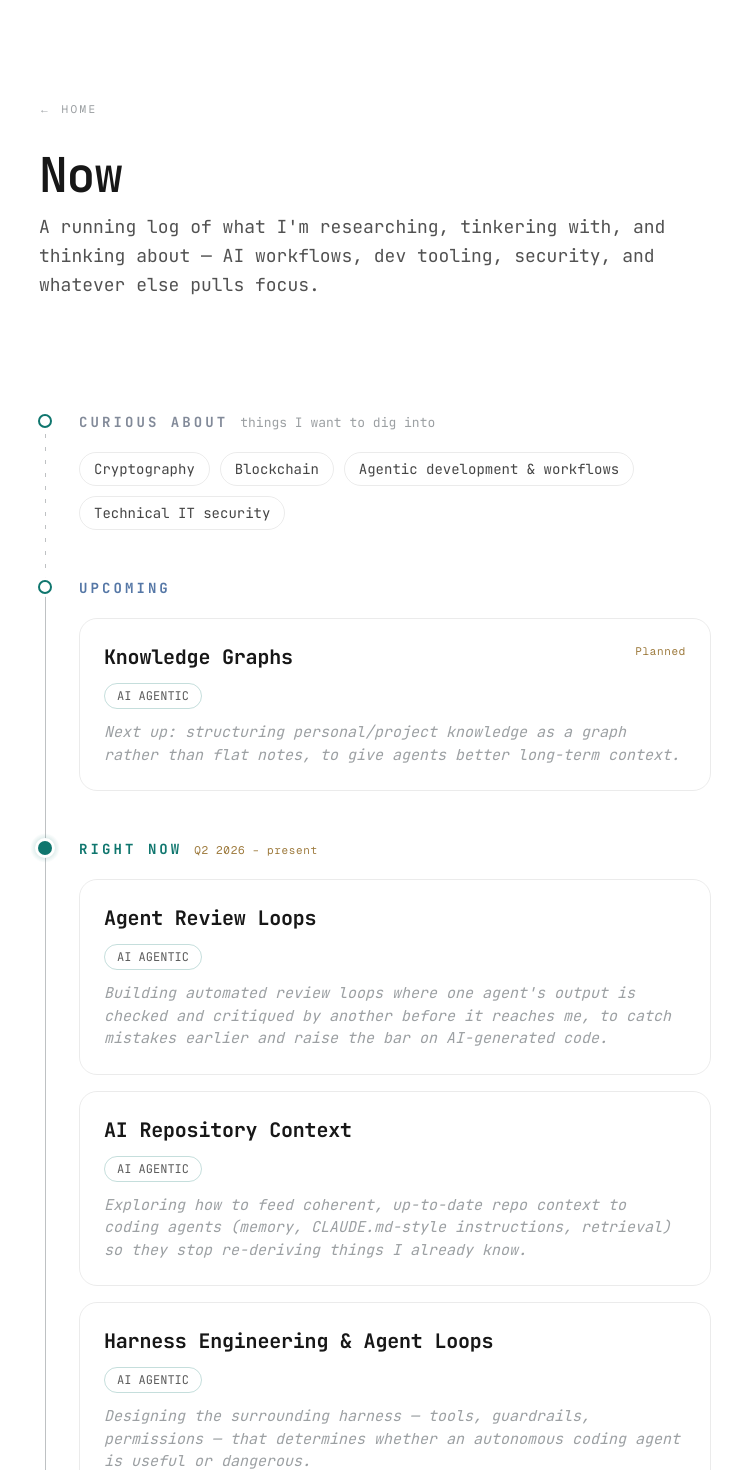
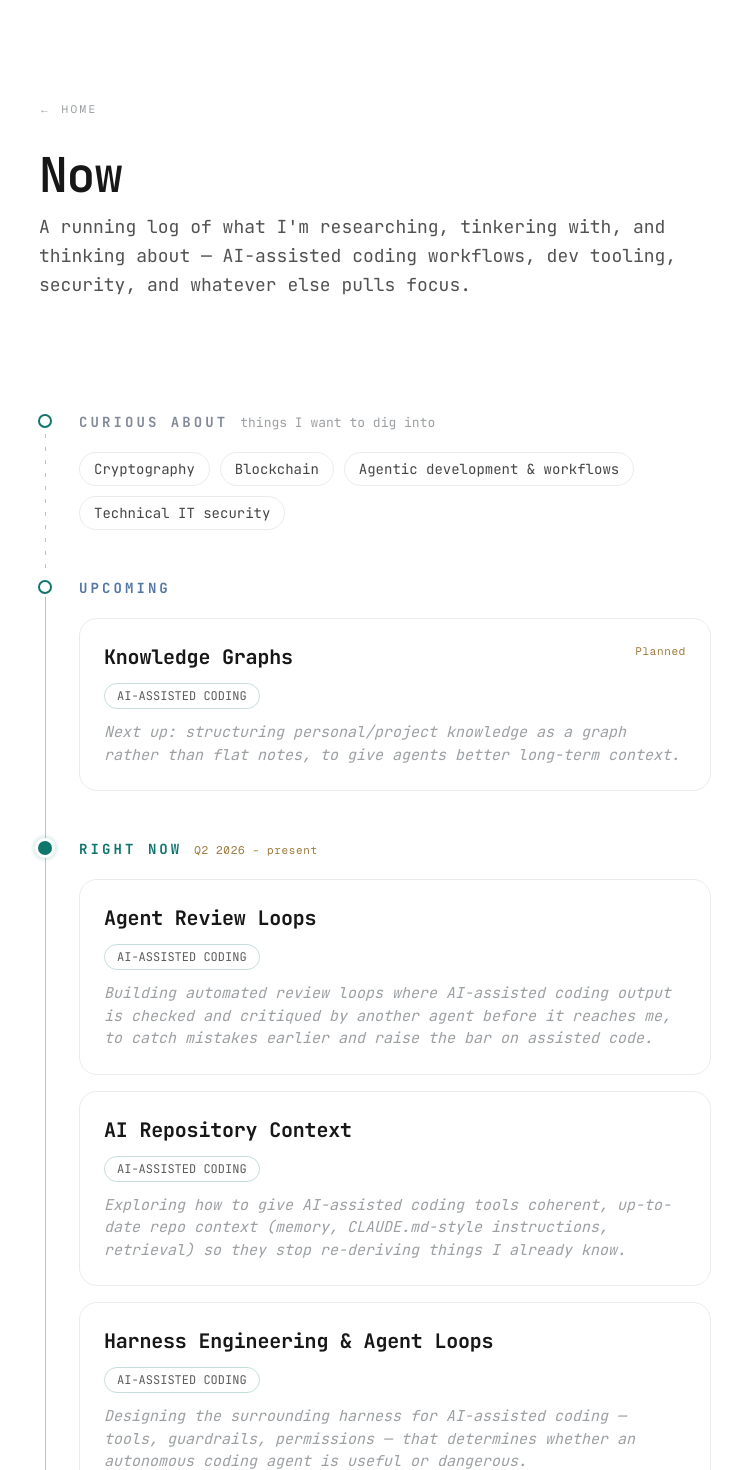
Before and after one commit to StefVanremoortele/personal_webpage, a Next.js app: page /now in a window 1280 px wide. Shown: the top 1470 px of the page, without its empty margins (265-1007 px from the left). Built offline with nearby package versions, Linux system fonts and the light colour scheme.

Commit message:
fix: clarify engineer identity and AI-assisted work

```diff
--- a/app/now/page.tsx
+++ b/app/now/page.tsx
@@ -13,14 +13,14 @@ import { getNowGroups, type NowGroup, type NowItem } from "@/lib/now";
 export const metadata: Metadata = {
   title: "Now — Stef Vanremoortele",
   description:
-    "What I'm currently exploring, what's planned next, and what I've researched in the past — AI workflows, dev tooling, security topics, and general tinkering.",
+    "What I'm currently exploring, what's planned next, and what I've researched in the past — AI-assisted coding workflows, dev tooling, security topics, and general tinkering.",
   alternates: { canonical: `${siteUrl}/now` },
 };
 
 const ERAS: Record<Era, { label: string; color: string }> = {
   dev: { label: "DEVELOPMENT", color: "var(--era-dev)" },
   sec: { label: "SECURITY", color: "var(--era-sec)" },
-  agent: { label: "AI AGENTIC", color: "var(--era-agent)" },
+  agent: { label: "AI-ASSISTED CODING", color: "var(--era-agent)" },
 };
 
 const RAIL_COLOR = "color-mix(in srgb, var(--muted) 65%, transparent)";
@@ -205,8 +205,8 @@ export default function NowPage() {
             Now
           </h1>
           <p className="mb-20 max-w-2xl text-base leading-relaxed text-foreground/75 sm:mb-28 sm:text-lg">
-            A running log of what I&apos;m researching, tinkering with, and thinking about — AI
-            workflows, dev tooling, security, and whatever else pulls focus.
+            A running log of what I&apos;m researching, tinkering with, and thinking about — AI-assisted
+            coding workflows, dev tooling, security, and whatever else pulls focus.
           </p>
 
           <section aria-label="Timeline">
--- a/components/Hero.tsx
+++ b/components/Hero.tsx
@@ -8,7 +8,7 @@ import { useMorphPath } from "./useMorphPath";
 const ROLES = [
   {
     key: "dev",
-    label: "Software Developer",
+    label: "Software Engineer",
     color: "oklch(0.86 0.14 172)",
     glow: "oklch(0.86 0.14 172 / 0.45)",
     gradient: "linear-gradient(135deg, oklch(0.86 0.14 172), oklch(0.86 0.14 172))",
@@ -153,7 +153,7 @@ export function Hero({ currentNow }: HeroProps) {
                 "background-color 600ms ease, background-image 600ms ease, box-shadow 600ms ease, transform 250ms cubic-bezier(.4,0,.2,1)",
             }}
           >
-            Get in contact
+            Discuss a project
           </a>
           {currentNow && (
             <a
--- a/content/now.config.ts
+++ b/content/now.config.ts
@@ -32,7 +32,7 @@ export const nowItems: NowItem[] = [
     period: "Q2 2026 – present",
     start: "2026-04",
     blurb:
-      "Building automated review loops where one agent's output is checked and critiqued by another before it reaches me, to catch mistakes earlier and raise the bar on AI-generated code.",
+      "Building automated review loops where AI-assisted coding output is checked and critiqued by another agent before it reaches me, to catch mistakes earlier and raise the bar on assisted code.",
   },
   {
     slug: "ai-repository-context",
@@ -42,7 +42,7 @@ export const nowItems: NowItem[] = [
     period: "Q2 2026 – present",
     start: "2026-04",
     blurb:
-      "Exploring how to feed coherent, up-to-date repo context to coding agents (memory, CLAUDE.md-style instructions, retrieval) so they stop re-deriving things I already know.",
+      "Exploring how to give AI-assisted coding tools coherent, up-to-date repo context (memory, CLAUDE.md-style instructions, retrieval) so they stop re-deriving things I already know.",
   },
   {
     slug: "harness-engineering-agent-loops",
@@ -52,7 +52,7 @@ export const nowItems: NowItem[] = [
     period: "Q2 2026 – present",
     start: "2026-04",
     blurb:
-      "Designing the surrounding harness — tools, guardrails, permissions — that determines whether an autonomous coding agent is useful or dangerous.",
+      "Designing the surrounding harness for AI-assisted coding — tools, guardrails, permissions — that determines whether an autonomous coding agent is useful or dangerous.",
   },
   {
     slug: "spec-driven",
--- a/scripts/generate-og.mjs
+++ b/scripts/generate-og.mjs
@@ -4,7 +4,7 @@ import sharp from "sharp";
 import { writeFileSync } from "node:fs";
 
 const NAME = "Stef Vanremoortele";
-const TITLE = "Software Developer & Security Specialist";
+const TITLE = "Software Engineer & Security Specialist";
 const escapeXml = (s) => s.replace(/&/g, "&amp;").replace(/</g, "&lt;").replace(/>/g, "&gt;");
 const URL = "stefvanremoortele.be";
 
@@ -21,7 +21,7 @@ const svg = `
   <circle cx="240" cy="520" r="120" fill="#262626" opacity="0.5"/>
   <text x="80" y="170" fill="#9ca3af" font-family="system-ui, -apple-system, sans-serif" font-size="22" letter-spacing="4" font-weight="500">${escapeXml(TITLE.toUpperCase())}</text>
   <text x="80" y="320" fill="#ededed" font-family="system-ui, -apple-system, sans-serif" font-size="92" font-weight="600">${NAME}.</text>
-  <text x="80" y="400" fill="#9ca3af" font-family="system-ui, -apple-system, sans-serif" font-size="28" font-weight="400">Backend-first. Security-minded. Soft spot for clean UX.</text>
+  <text x="80" y="400" fill="#9ca3af" font-family="system-ui, -apple-system, sans-serif" font-size="28" font-weight="400">Backend-first. Security-minded. Built for trust.</text>
   <text x="80" y="560" fill="#6b7280" font-family="system-ui, -apple-system, sans-serif" font-size="22" font-weight="500">${URL}</text>
 </svg>
 `;
```
Also changed, not shown: public/og.png.
